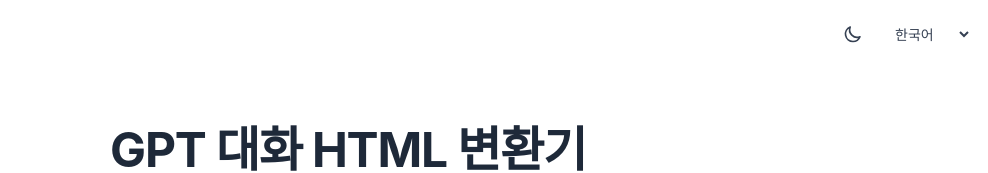
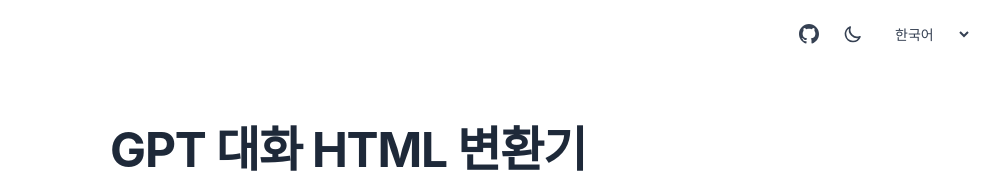
Before and after one commit to Jar0511/gpt-json-to-html, a React (Vite) app: page / in a window 1280 px wide. Shown: the top 173 px of the page, without its empty margins (292-1280 px from the left). Built offline with nearby package versions, Linux system fonts and the light colour scheme.

Commit message:
깃허브 링크 추가

```diff
--- a/src/App.tsx
+++ b/src/App.tsx
@@ -1,6 +1,7 @@
 import { useTranslation } from 'react-i18next';
 import LanguageSwitcher from './components/LanguageSwitcher';
 import ThemeSwitcher from './components/ThemeSwitcher';
+import GitHubLink from './components/GitHubLink';
 import { FileUploadForm } from './components/FileUploadForm';
 
 function App() {
@@ -9,6 +10,7 @@
 	return (
 		<div className="h-screen bg-gradient-to-br from-purple-50 to-blue-50 dark:from-gray-900 dark:to-gray-800 transition-colors overflow-hidden font-display">
 			<div className="absolute top-4 right-4 flex gap-2 z-10">
+				<GitHubLink />
 				<ThemeSwitcher />
 				<LanguageSwitcher />
 			</div>
--- /dev/null
+++ b/src/components/GitHubLink.tsx
@@ -0,0 +1,21 @@
+const GitHubLink = () => {
+	return (
+		<a
+			href="https://github.com/Jar0511/gpt-json-to-html"
+			target="_blank"
+			rel="noopener noreferrer"
+			className="p-2 rounded-lg bg-white dark:bg-gray-800 border border-gray-300 dark:border-gray-600 hover:border-gray-400 dark:hover:border-gray-500 transition-colors cursor-pointer focus:outline-2 focus:outline-offset-2 focus:outline-black inline-block"
+			aria-label="View on GitHub"
+		>
+			<svg
+				className="w-5 h-5 text-gray-700 dark:text-gray-300"
+				fill="currentColor"
+				viewBox="0 0 24 24"
+			>
+				<path d="M12 0c-6.626 0-12 5.373-12 12 0 5.302 3.438 9.8 8.207 11.387.599.111.793-.261.793-.577v-2.234c-3.338.726-4.033-1.416-4.033-1.416-.546-1.387-1.333-1.756-1.333-1.756-1.089-.745.083-.729.083-.729 1.205.084 1.839 1.237 1.839 1.237 1.07 1.834 2.807 1.304 3.492.997.107-.775.418-1.305.762-1.604-2.665-.305-5.467-1.334-5.467-5.931 0-1.311.469-2.381 1.236-3.221-.124-.303-.535-1.524.117-3.176 0 0 1.008-.322 3.301 1.23.957-.266 1.983-.399 3.003-.404 1.02.005 2.047.138 3.006.404 2.291-1.552 3.297-1.23 3.297-1.23.653 1.653.242 2.874.118 3.176.77.84 1.235 1.911 1.235 3.221 0 4.609-2.807 5.624-5.479 5.921.43.372.823 1.102.823 2.222v3.293c0 .319.192.694.801.576 4.765-1.589 8.199-6.086 8.199-11.386 0-6.627-5.373-12-12-12z" />
+			</svg>
+		</a>
+	);
+};
+
+export default GitHubLink;
```
